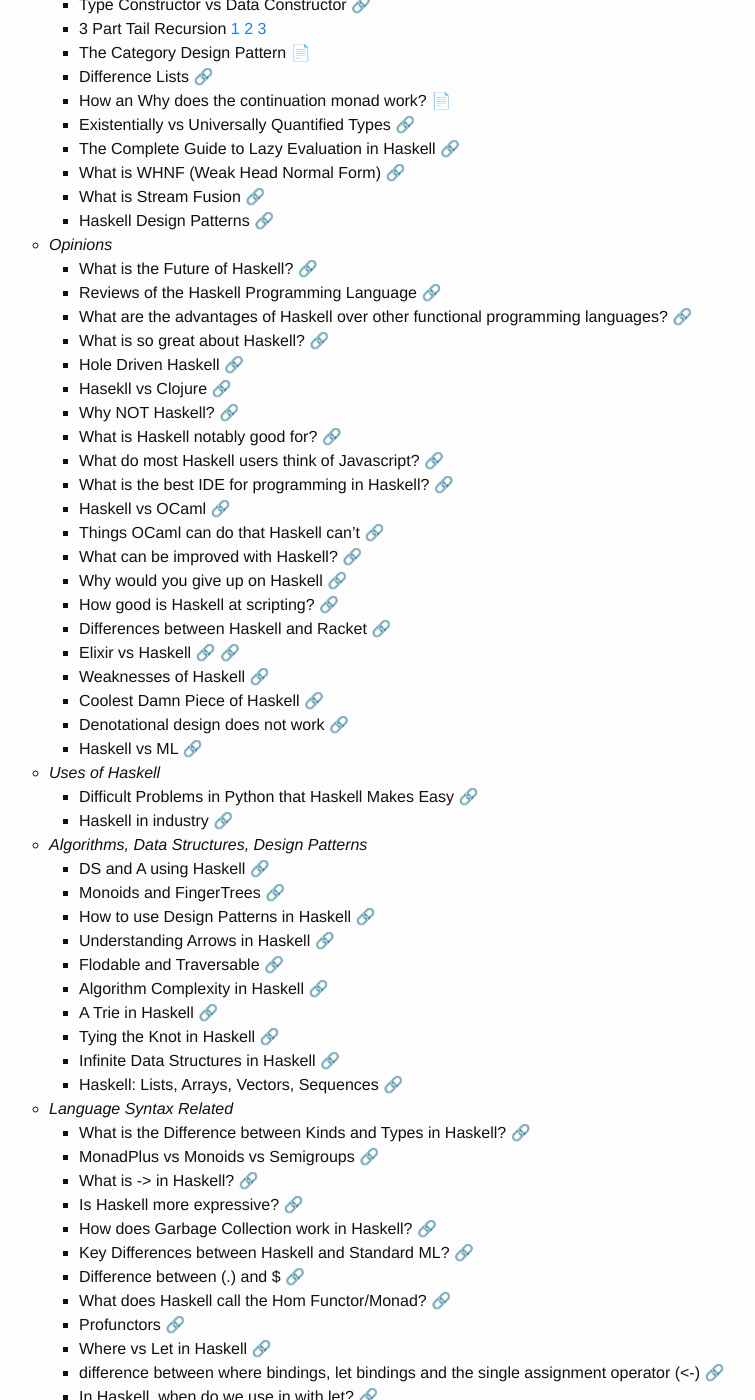
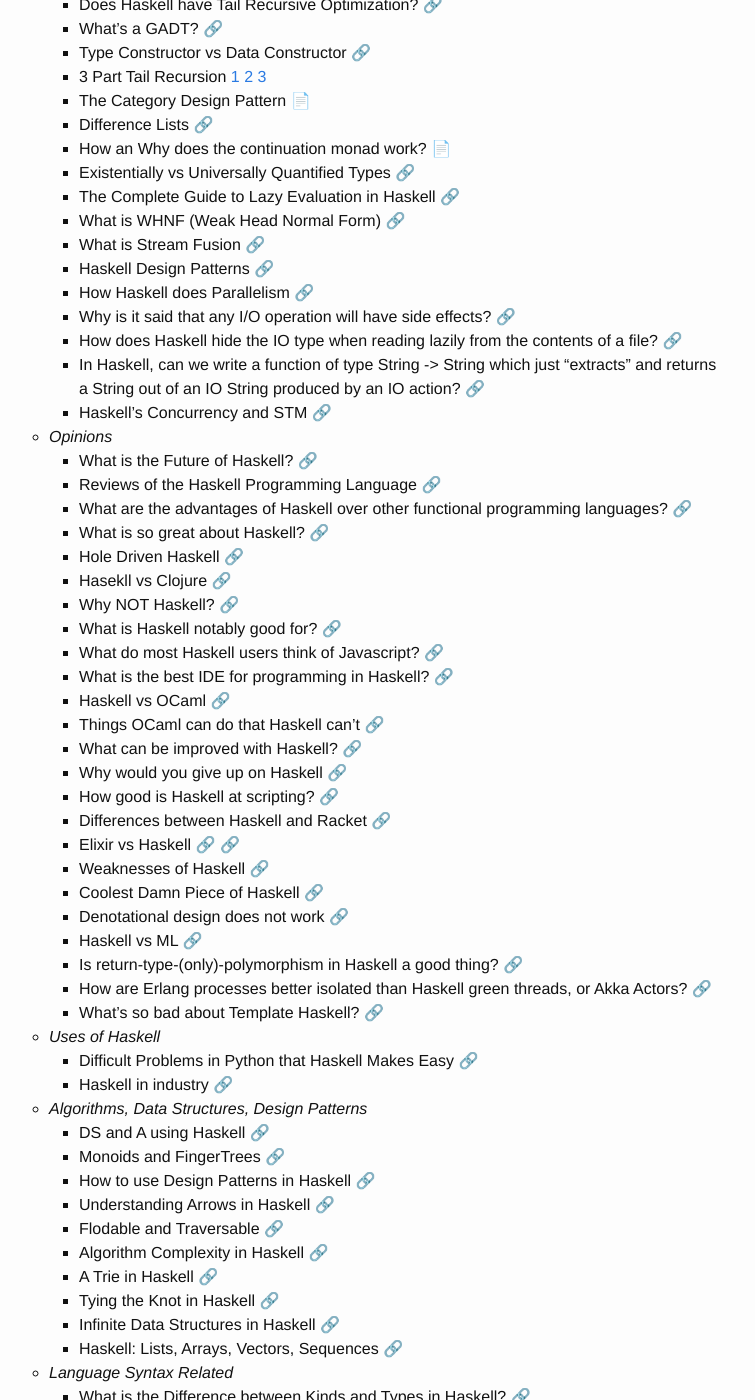
Before and after one commit to hsavit1/hsavit1.github.io, a Jekyll site: the page built from _posts/2015-11-10-guides-to-haskell.md, in a window 1280 px wide and 1400 px high, scrolled down 3462 px. Shown: the whole window, without its empty margins (281-1036 px from the left). Built offline with Jekyll 4.4.1, drawn with Linux system fonts in a browser that asks for light colours; emoji names are drawn with the system emoji font; comment, search, counter and statistics services are not loaded; some of the changed text lies outside the part shown.

Commit message:
update to haskell

```diff
--- a/_posts/2015-11-10-guides-to-haskell.md
+++ b/_posts/2015-11-10-guides-to-haskell.md
@@ -5,7 +5,7 @@
 comments: true
 ---
 
-#Haskell
+#**Haskell**
 
 - **Links**
     - How to learn Haskell [:link:](http://bitemyapp.com/posts/2014-12-31-functional-education.html)
@@ -131,6 +131,7 @@
         - Understanding F Algebras [:link:](https://www.schoolofhaskell.com/user/bartosz/understanding-algebras)
         - [lenses, fclabels, data-accessor - which library for structure access and mutation is better](http://stackoverflow.com/questions/5767129/lenses-fclabels-data-accessor-which-library-for-structure-access-and-mutatio?lq=1)
         - What is a Comonad and when should I use them? [:link:](https://www.quora.com/What-is-a-Comonad-and-when-should-I-use-them)
+        - What is the Kleene Rsoer Paradox? [:link:] https://www.quora.com/What-is-Kleene%E2%80%93Rosser-paradox-in-simple-terms
     - *Learning Haskell*
         - Core Haskell Concepts [:page_facing_up:](http://haskell.zcourts.com/beginner/2013/12/19/core-haskell-concepts/)
         - :raised_hands: How to get started with Haskell [:link:](http://stackoverflow.com/questions/1012573/getting-started-with-haskell/1016986#1016986)
@@ -151,6 +152,11 @@
         - What is WHNF (Weak Head Normal Form) [:link:](http://stackoverflow.com/questions/6872898/haskell-what-is-weak-head-normal-form)
         - What is Stream Fusion [:link:](http://stackoverflow.com/questions/578063/what-is-haskells-stream-fusion)
         - Haskell Design Patterns [:link:](https://www.quora.com/What-are-some-functional-programming-design-patterns)
+        - How Haskell does Parallelism [:link:](https://www.quora.com/What-are-the-implications-of-lazy-evaluation)
+        - Why is it said that any I/O operation will have side effects? [:link:](https://www.quora.com/Why-is-it-said-that-any-I-O-operation-will-have-side-effects)
+        - How does Haskell hide the IO type when reading lazily from the contents of a file? [:link:](https://www.quora.com/How-does-Haskell-hide-the-IO-type-when-reading-lazily-from-the-contents-of-a-file)
+        - In Haskell, can we write a function of type String -> String which just "extracts" and returns a String out of an IO String produced by an IO action? [:link:](https://www.quora.com/In-Haskell-can-we-write-a-function-of-type-String-String-which-just-extracts-and-returns-a-String-out-of-an-IO-String-produced-by-an-IO-action)
+        - Haskell's Concurrency and STM [:link:](https://www.quora.com/What-is-Haskell-notably-good-for)
     - *Opinions*
         - What is the Future of Haskell? [:link:](https://www.quora.com/What-is-the-future-of-Haskell)
         - Reviews of the Haskell Programming Language [:link:](https://www.quora.com/Reviews-of-Haskell-programming-language)
@@ -173,6 +179,9 @@
         - Coolest Damn Piece of Haskell [:link:](http://evan-tech.livejournal.com/220036.html)
         - Denotational design does not work [:link:](https://ro-che.info/articles/2014-12-31-denotational-design-does-not-work)
         - Haskell vs ML [:link:](http://stackoverflow.com/questions/810409/haskell-or-standard-ml-for-beginners?rq=1)
+        - Is return-type-(only)-polymorphism in Haskell a good thing? [:link:](http://programmers.stackexchange.com/questions/105662/is-return-type-only-polymorphism-in-haskell-a-good-thing?rq=1)
+        - How are Erlang processes better isolated than Haskell green threads, or Akka Actors? [:link:](https://www.quora.com/How-are-Erlang-processes-better-isolated-than-Haskell-green-threads-or-Akka-Actors)
+        - What's so bad about Template Haskell? [:link:](http://stackoverflow.com/questions/10857030/whats-so-bad-about-template-haskell)
     - *Uses of Haskell*
         - Difficult Problems in Python that Haskell Makes Easy [:link:](https://www.quora.com/What-is-an-algorithmic-problem-that-is-easy-to-solve-in-Haskell-but-difficult-to-solve-in-Python)
         - Haskell in industry [:link:](https://wiki.haskell.org/Haskell_in_industry)
@@ -239,11 +248,18 @@
 - **Links**
     - :fire: Awesome Purescript [:link:](https://github.com/passy/awesome-purescript)
     - Purescript Learning Resources [:link:](http://www.purescript.org/learn/)
+    - 24 Days of Purescript [:link:](https://gist.github.com/paf31/8e9177b20ee920480fbc)
 - **Books**
     - Purscript by Example [:book:](https://leanpub.com/purescript/read)
 - **Posts**
     - The Elm architecture, in Purescript [:link:](http://www.parsonsmatt.org/programming/2015/10/05/elm_vs_purescript_ii.html)
     - Haste vs Purescript vs Elm [:link:](https://www.reddit.com/r/purescript/comments/2mgzsz/any_new_opinions_here_haste_vs_purescript_vs_elm/)
+    - Elm vs Purescript [:link:](http://www.parsonsmatt.org/2015/10/03/elm_vs_purescript.html) [part 2](http://www.parsonsmatt.org/2015/10/05/elm_vs_purescript_ii.html)
+    - Elm architecture in Purescript [:link:](http://www.parsonsmatt.org/2015/10/10/elm_architecture_in_purescript_iii.html)
+    - Elm Architecture in PureScript IV: Effects [:link:](http://www.parsonsmatt.org/2015/10/11/elm_architecture_in_purescript_iv_effects.html)
+    - Elm v Purescript [:link:](https://gist.github.com/spicydonuts/0c09596c1f27d517e9fe)
+    - Frontend Functional Programming with Purescript and Elm [:link:](http://blog.thomasstreet.com/post/129725260288/frontend-functional-programming-with-purescript)
+    - Elm vs Purescript forum [:link:](https://news.ycombinator.com/item?id=10838239)
 - **Slides**
     - Better know a language: Purescript [:floppy_disk:](http://taylor.fausak.me/static/pages/2015-10-22-better-know-a-language-purescript.html#1)
 
@@ -254,6 +270,8 @@
     - Making a website with Haskell [:link:](http://adit.io./posts/2013-04-15-making-a-website-with-haskell.html)
     - Make a concurrent web scraper with Haskell [:link:](http://adit.io./posts/2012-03-10-building_a_concurrent_web_scraper_with_haskell.html)
     - Working with HTML in Haskell [:link:](http://adit.io/posts/2012-04-14-working_with_HTML_in_haskell.html#using-functions-as-predicates)
+    - Max concurrency / parallelism with Haskell [:link:]https://www.quora.com/What-kind-of-tests-have-been-done-on-Haskell-for-its-max-concurrency-parallelism
+    - Why Haskell for Web Developers? [:link:](https://www.quora.com/Why-should-I-use-Haskell-to-build-a-web-application)
 - **Posts**
     - Yesod Web Framework Book [:link:](http://www.yesodweb.com/book/persistent)
     - Yesod and Docker [:link:](https://ilikewhenit.works/blog/1)
```
Also changed, not shown: other parts of _posts/2015-11-10-guides-to-haskell.md (+2 -0 lines), _posts/2015-11-10-guides-to-docker.md (+1 -0 lines), _posts/2015-11-10-guides-to-javascript.md (+8 -1 lines), _posts/2015-11-10-guides-to-node.md (+2 -0 lines), _posts/2015-11-10-guides-to-rest.md (+3 -1 lines).
